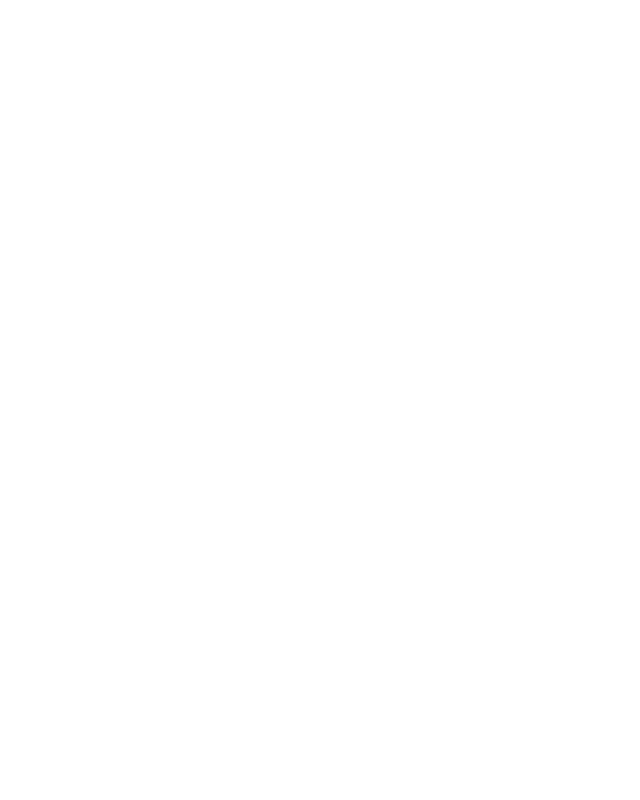
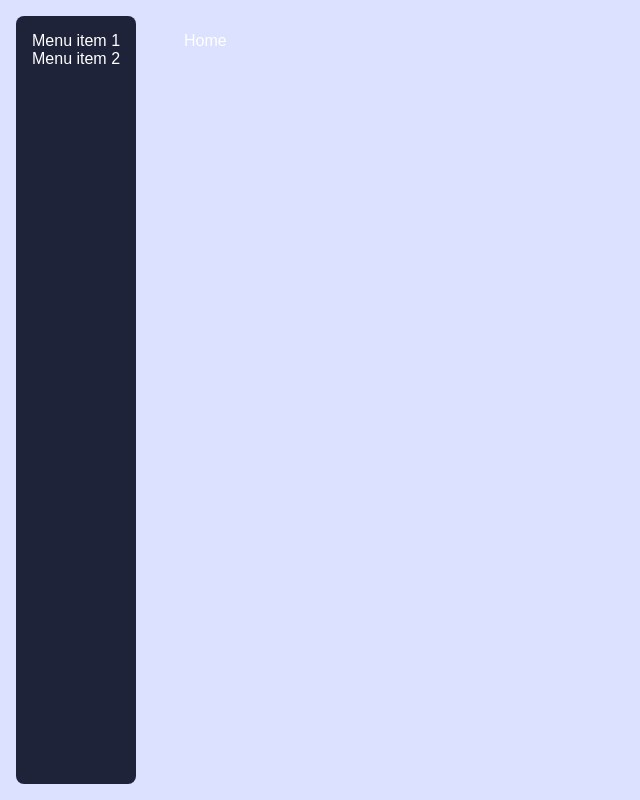
Before and after one commit to RadjenovicD96/pharmacy, a React (Create React App) app: page / in a window 1280 px wide. Shown: the whole page, without its empty margins (0-640 px from the left). Built offline with nearby package versions, Linux system fonts and the light colour scheme.

Commit message:
Created application layout

```diff
--- a/package.json
+++ b/package.json
@@ -5,7 +5,9 @@
   "dependencies": {
     "react": "^18.2.0",
     "react-dom": "^18.2.0",
+    "react-router-dom": "^6.21.3",
     "react-scripts": "5.0.1",
+    "styled-components": "^6.1.8",
     "web-vitals": "^2.1.4"
   },
   "devDependencies": {
@@ -16,6 +18,7 @@
     "@types/node": "^16.18.74",
     "@types/react": "^18.2.48",
     "@types/react-dom": "^18.2.18",
+    "@types/styled-components": "^5.1.34",
     "typescript": "^4.9.5"
   },
   "scripts": {
--- a/src/App.tsx
+++ b/src/App.tsx
@@ -1,7 +1,14 @@
 import "./App.css";
+import Layout from "./Layout/Layout";
+import GlobalStyle from "./theme/GlobalStyle";
 
 function App() {
-  return <div />;
+  return (
+    <>
+      <Layout />
+      <GlobalStyle />
+    </>
+  );
 }
 
 export default App;
--- /dev/null
+++ b/src/Layout/Layout.styled.ts
@@ -0,0 +1,10 @@
+import styled from "styled-components";
+
+export const Container = styled.div`
+  display: flex;
+`;
+
+export const MainContent = styled.div`
+  padding: 16px;
+  margin: 16px;
+`;
--- /dev/null
+++ b/src/Layout/Layout.tsx
@@ -0,0 +1,16 @@
+import Sidebar from "../components/Sidebar/Sidebar";
+import { Container, MainContent } from "./Layout.styled";
+import Home from "../pages/Home";
+
+const Layout = () => {
+  return (
+    <Container>
+      <Sidebar />
+      <MainContent>
+        <Home />
+      </MainContent>
+    </Container>
+  );
+};
+
+export default Layout;
--- /dev/null
+++ b/src/components/Sidebar/Sidebar.styled.ts
@@ -0,0 +1,11 @@
+import styled from "styled-components";
+
+export const Container = styled.div`
+  display: flex;
+  flex-direction: column;
+  background-color: #1e233a;
+  margin: 16px;
+  padding: 16px;
+  border-radius: 8px;
+  height: calc(100vh - 64px);
+`;
--- /dev/null
+++ b/src/components/Sidebar/Sidebar.tsx
@@ -0,0 +1,13 @@
+import React from "react";
+import { Container } from "./Sidebar.styled";
+
+const Sidebar = () => {
+  return (
+    <Container>
+      <div>Menu item 1</div>
+      <div>Menu item 2</div>
+    </Container>
+  );
+};
+
+export default Sidebar;
--- /dev/null
+++ b/src/pages/Home.tsx
@@ -0,0 +1,7 @@
+import React from "react";
+
+const Home = () => {
+  return <div>Home</div>;
+};
+
+export default Home;
--- /dev/null
+++ b/src/theme/GlobalStyle.ts
@@ -0,0 +1,81 @@
+import { createGlobalStyle } from "styled-components";
+
+const GlobalStyle = createGlobalStyle`
+  #root {
+    position: relative;
+    display: flex;
+    flex: 1 1 auto;
+    flex-direction: column;
+  }
+
+  html,
+  body {
+    display: flex;
+    width: 100%;
+    margin: 0;
+    color: white;
+    font-size: 16px;
+    font-family: Rubik, sans-serif;
+    overscroll-behavior: none;
+    background-color: #DBE1FF;
+  }
+
+  *:focus {
+    outline: none;
+  }
+
+  a {
+    text-decoration: none;
+    cursor: pointer;
+
+    :hover,
+    :focus {
+      text-decoration: underline;
+    }
+  }
+
+  button {
+    margin: 0;
+    padding: 0;
+    font-family: Rubik, sans-serif;
+    background: transparent;
+    border: none;
+    cursor: pointer;
+
+    :disabled {
+      cursor: not-allowed;
+    }
+  }
+
+  ul, menu {
+    margin: 0;
+    padding: 0;
+    list-style: none;
+  }
+
+  input::-webkit-outer-spin-button,
+  input::-webkit-inner-spin-button {
+    margin: 0;
+    appearance: none;
+  }
+
+  input[type=number] {
+    appearance: textfield;
+  }
+
+  input, textarea {
+    font-family: Rubik, sans-serif;
+
+    ::placeholder {
+
+      opacity: 1;
+    }
+  }
+
+  img {
+    width: 100%;
+    height: 100%;
+  }
+`;
+
+export default GlobalStyle;
```
Also changed, not shown: src/pages/About.tsx (added, +7 -0 lines), 1 other file (tests, documents, lock files or other folders).
